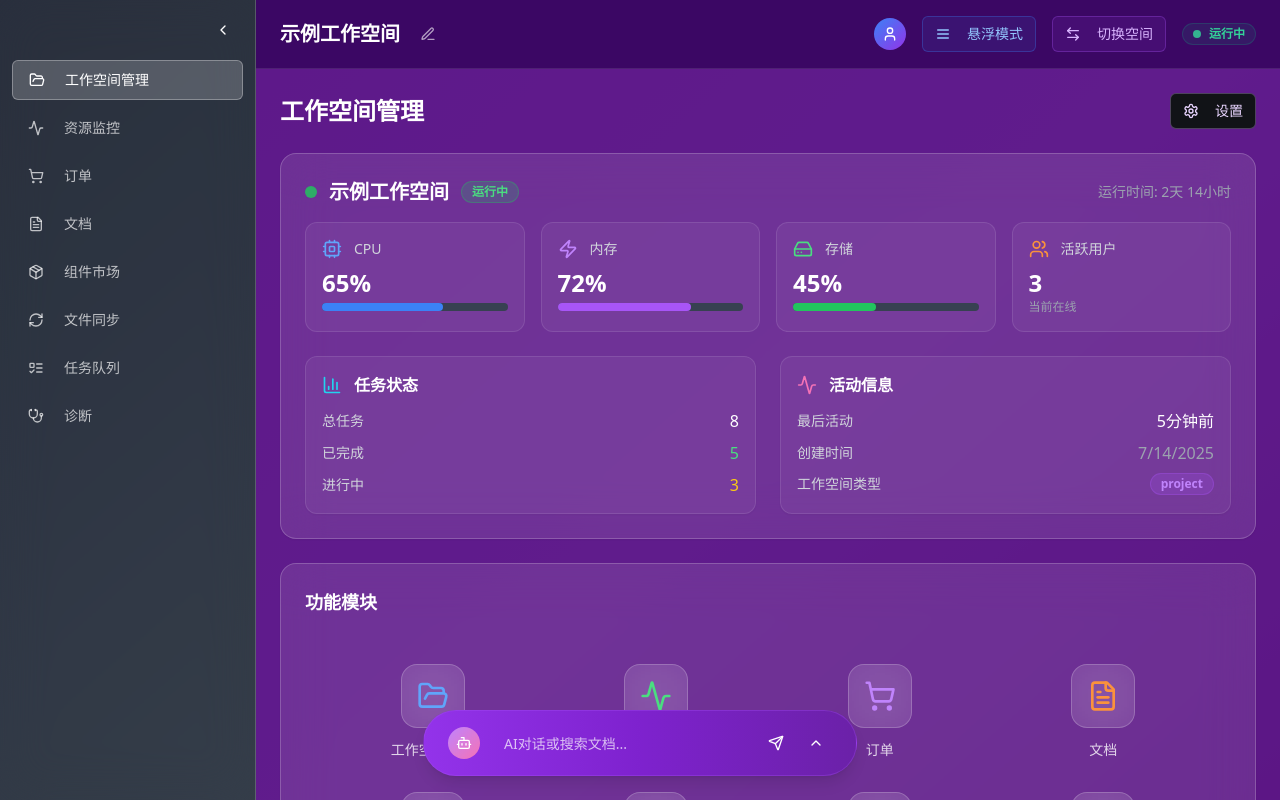
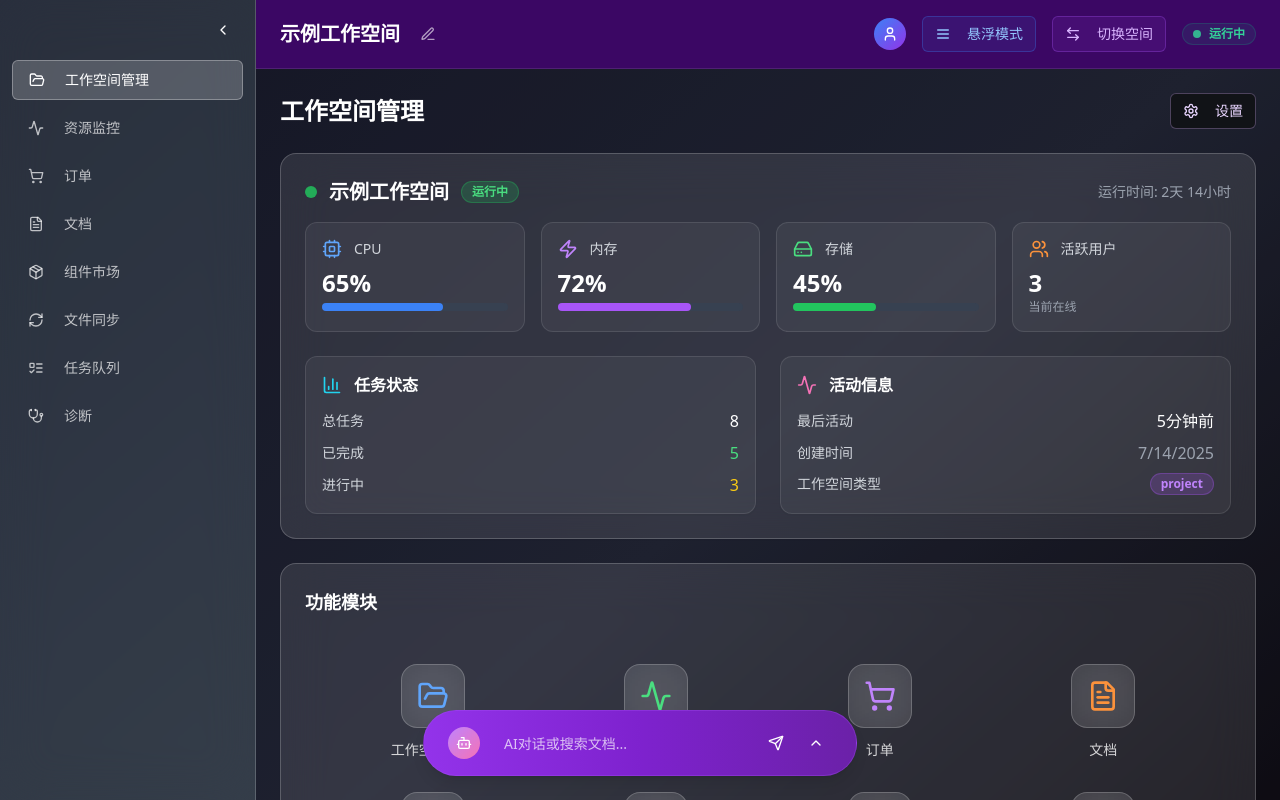
Before and after one commit to cx404/nebula-desk-alpha, a React (Vite) app: page /workspace in a window 1280 px wide. Shown: the top 800 px of the page. Built offline with nearby package versions, Linux system fonts and the light colour scheme.

Commit message:
Visual edit in Lovable
Edited UI in Lovable

```diff
--- a/src/pages/Workspace.tsx
+++ b/src/pages/Workspace.tsx
@@ -1151,7 +1151,7 @@ const Workspace = () => {
             </div>
 
             {/* Content Area */}
-            <div className="flex-1 p-6 overflow-auto bg-[#6f19a1]/[0.81]">
+            <div className="flex-1 p-6 overflow-auto bg-[#1b0b1b]/[0.27]">
             <div className="h-full flex gap-6 mx-0 my-0 px-0 py-0">
               <div className="flex-1">
                 {renderContent()}
```
